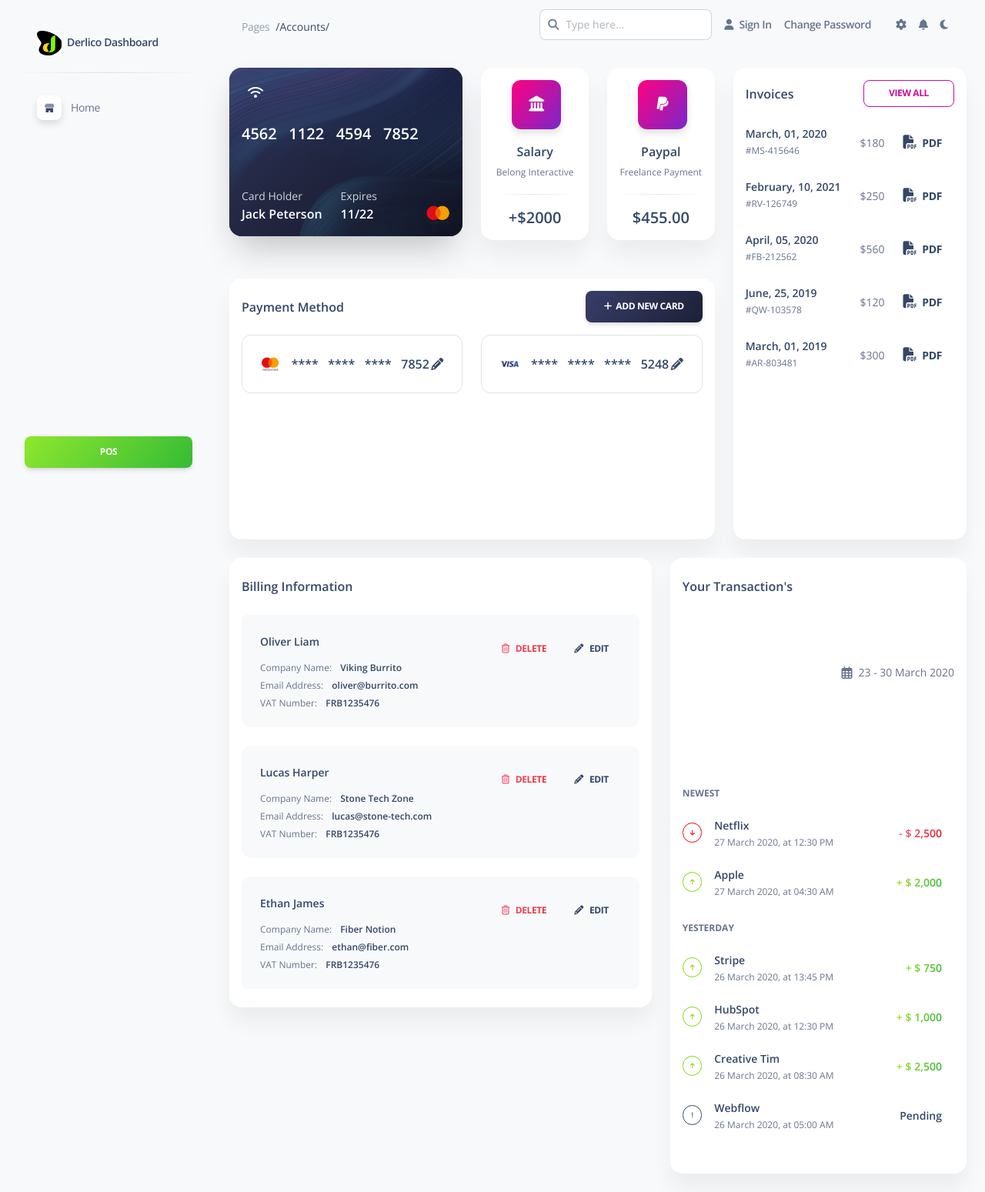
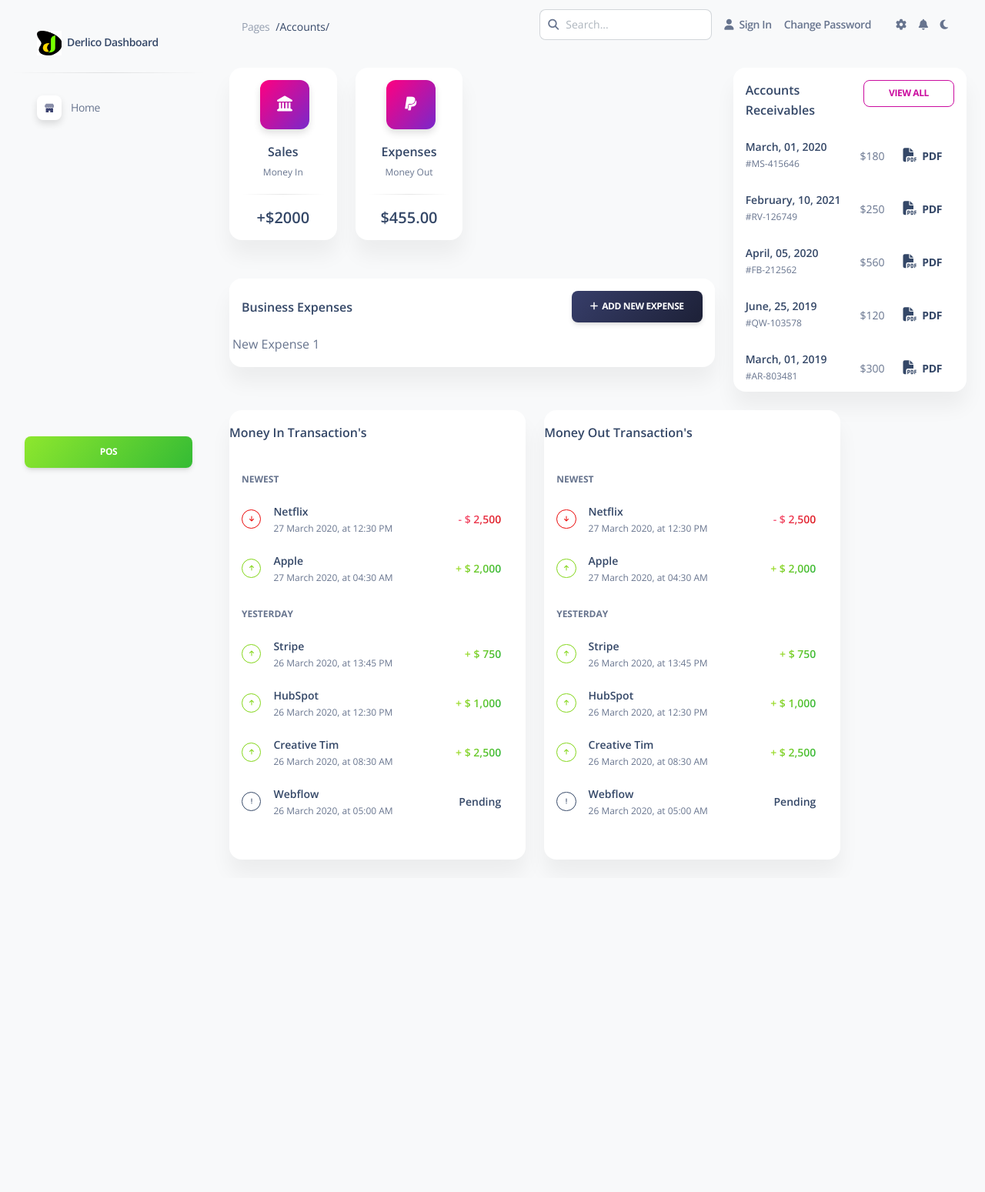
Before and after one commit to derlico/SimplePOS, a Django app: page /accounts/ in a window 1280 px wide. Shown: the whole page at 77% size. After the commit the page ends 1060 px from the top, so only its background shows below. Run offline with Django 4.2, Linux system fonts and the light colour scheme; some libraries are stand-ins or nearby versions.

Commit message:
gui/POS edits

```diff
--- a/Home/templates/includes/navigation.html
+++ b/Home/templates/includes/navigation.html
@@ -14,7 +14,7 @@
       <div class="ms-md-auto pe-md-3 d-flex align-items-center">
         <div class="input-group">
           <span class="input-group-text text-body"><i class="fas fa-search" aria-hidden="true"></i></span>
-          <input type="text" class="form-control" placeholder="Type here...">
+          <input type="text" class="form-control" placeholder="Search...">
         </div>
       </div>
       <ul class="navbar-nav  justify-content-end">
--- a/Home/templates/layouts/base.html
+++ b/Home/templates/layouts/base.html
@@ -9,10 +9,11 @@
 
 <head>
     <meta http-equiv="Content-Type" content="text/html; charset=utf-8"/>
-    <title>
-      Derlico POS
-    </title>
-
+     {% if title %}
+     <title>Derlico - {{title}}</title>
+     {% else %}
+     <title>Derlico - POS</title>
+     {%  endif %}
     <!-- Favicon -->
     <meta charset="utf-8" />
     <meta name="viewport" content="width=device-width, initial-scale=1, shrink-to-fit=no">
--- a/Home/templates/pages/accounts.html
+++ b/Home/templates/pages/accounts.html
@@ -6,32 +6,6 @@
   <div class="row">
     <div class="col-lg-8">
       <div class="row">
-        <div class="col-xl-6 mb-xl-0 mb-4">
-          <div class="card bg-transparent shadow-xl">
-            <div class="overflow-hidden position-relative border-radius-xl" style="background-image: url('../assets/img/curved-images/curved14.jpg');">
-              <span class="mask bg-gradient-dark"></span>
-              <div class="card-body position-relative z-index-1 p-3">
-                <i class="fas fa-wifi text-white p-2"></i>
-                <h5 class="text-white mt-4 mb-5 pb-2">4562&nbsp;&nbsp;&nbsp;1122&nbsp;&nbsp;&nbsp;4594&nbsp;&nbsp;&nbsp;7852</h5>
-                <div class="d-flex">
-                  <div class="d-flex">
-                    <div class="me-4">
-                      <p class="text-white text-sm opacity-8 mb-0">Card Holder</p>
-                      <h6 class="text-white mb-0">Jack Peterson</h6>
-                    </div>
-                    <div>
-                      <p class="text-white text-sm opacity-8 mb-0">Expires</p>
-                      <h6 class="text-white mb-0">11/22</h6>
-                    </div>
-                  </div>
-                  <div class="ms-auto w-20 d-flex align-items-end justify-content-end">
-                    <img class="w-60 mt-2" src="{% static 'img/logos/mastercard.png' %}" alt="logo">
-                  </div>
-                </div>
-              </div>
-            </div>
-          </div>
-        </div>
         <div class="col-xl-6">
           <div class="row">
             <div class="col-md-6">
@@ -42,8 +16,8 @@
                   </div>
                 </div>
                 <div class="card-body pt-0 p-3 text-center">
-                  <h6 class="text-center mb-0">Salary</h6>
-                  <span class="text-xs">Belong Interactive</span>
+                  <h6 class="text-center mb-0">Sales</h6>
+                  <span class="text-xs">Money In</span>
                   <hr class="horizontal dark my-3">
                   <h5 class="mb-0">+$2000</h5>
                 </div>
@@ -57,8 +31,8 @@
                   </div>
                 </div>
                 <div class="card-body pt-0 p-3 text-center">
-                  <h6 class="text-center mb-0">Paypal</h6>
-                  <span class="text-xs">Freelance Payment</span>
+                  <h6 class="text-center mb-0">Expenses</h6>
+                  <span class="text-xs">Money Out</span>
                   <hr class="horizontal dark my-3">
                   <h5 class="mb-0">$455.00</h5>
                 </div>
@@ -71,29 +45,16 @@
             <div class="card-header pb-0 p-3">
               <div class="row">
                 <div class="col-6 d-flex align-items-center">
-                  <h6 class="mb-0">Payment Method</h6>
+                  <h6 class="mb-0">Business Expenses</h6>
                 </div>
                 <div class="col-6 text-end">
-                  <a class="btn bg-gradient-dark mb-0" href="javascript:;"><i class="fas fa-plus"></i>&nbsp;&nbsp;Add New Card</a>
+                  <a class="btn bg-gradient-dark mb-0" href="javascript:;"><i class="fas fa-plus"></i>&nbsp;&nbsp;Add New Expense</a>
                 </div>
               </div>
             </div>
             <div class="card-body p-3">
               <div class="row">
-                <div class="col-md-6 mb-md-0 mb-4">
-                  <div class="card card-body border card-plain border-radius-lg d-flex align-items-center flex-row">
-                    <img class="w-10 me-3 mb-0" src="{% static 'img/logos/mastercard.png' %}" alt="logo">
-                    <h6 class="mb-0">****&nbsp;&nbsp;&nbsp;****&nbsp;&nbsp;&nbsp;****&nbsp;&nbsp;&nbsp;7852</h6>
-                    <i class="fas fa-pencil-alt ms-auto text-dark cursor-pointer" data-bs-toggle="tooltip" data-bs-placement="top" title="Edit Card"></i>
-                  </div>
-                </div>
-                <div class="col-md-6">
-                  <div class="card card-body border card-plain border-radius-lg d-flex align-items-center flex-row">
-                    <img class="w-10 me-3 mb-0" src="{% static 'img/logos/visa.png' %}" alt="logo">
-                    <h6 class="mb-0">****&nbsp;&nbsp;&nbsp;****&nbsp;&nbsp;&nbsp;****&nbsp;&nbsp;&nbsp;5248</h6>
-                    <i class="fas fa-pencil-alt ms-auto text-dark cursor-pointer" data-bs-toggle="tooltip" data-bs-placement="top" title="Edit Card"></i>
-                  </div>
-                </div>
+                New Expense 1
               </div>
             </div>
           </div>
@@ -105,7 +66,7 @@
         <div class="card-header pb-0 p-3">
           <div class="row">
             <div class="col-6 d-flex align-items-center">
-              <h6 class="mb-0">Invoices</h6>
+              <h6 class="mb-0">Accounts Receivables</h6>
             </div>
             <div class="col-6 text-end">
               <button class="btn btn-outline-primary btn-sm mb-0">View All</button>
@@ -170,47 +131,87 @@
     </div>
   </div>
   <div class="row">
-    <div class="col-md-7 mt-4">
-      <div class="card">
-        <div class="card-header pb-0 px-3">
-          <h6 class="mb-0">Billing Information</h6>
-        </div>
+    <div class="col-md-5 mt-4">
+      <div class="card h-100 mb-4">
+          <div class="row">
+              <h6 class="mb-3 mt-3">Money In Transaction's</h6>
+          </div>
         <div class="card-body pt-4 p-3">
+          <h6 class="text-uppercase text-body text-xs font-weight-bolder mb-3">Newest</h6>
           <ul class="list-group">
-            <li class="list-group-item border-0 d-flex p-4 mb-2 bg-gray-100 border-radius-lg">
-              <div class="d-flex flex-column">
-                <h6 class="mb-3 text-sm">Oliver Liam</h6>
-                <span class="mb-2 text-xs">Company Name: <span class="text-dark font-weight-bold ms-sm-2">Viking Burrito</span></span>
-                <span class="mb-2 text-xs">Email Address: <span class="text-dark ms-sm-2 font-weight-bold">oliver@burrito.com</span></span>
-                <span class="text-xs">VAT Number: <span class="text-dark ms-sm-2 font-weight-bold">FRB1235476</span></span>
+            <li class="list-group-item border-0 d-flex justify-content-between ps-0 mb-2 border-radius-lg">
+              <div class="d-flex align-items-center">
+                <button class="btn btn-icon-only btn-rounded btn-outline-danger mb-0 me-3 btn-sm d-flex align-items-center justify-content-center"><i class="fas fa-arrow-down"></i></button>
+                <div class="d-flex flex-column">
+                  <h6 class="mb-1 text-dark text-sm">Netflix</h6>
+                  <span class="text-xs">27 March 2020, at 12:30 PM</span>
+                </div>
               </div>
-              <div class="ms-auto text-end">
-                <a class="btn btn-link text-danger text-gradient px-3 mb-0" href="javascript:;"><i class="far fa-trash-alt me-2"></i>Delete</a>
-                <a class="btn btn-link text-dark px-3 mb-0" href="javascript:;"><i class="fas fa-pencil-alt text-dark me-2" aria-hidden="true"></i>Edit</a>
+              <div class="d-flex align-items-center text-danger text-gradient text-sm font-weight-bold">
+                - $ 2,500
               </div>
             </li>
-            <li class="list-group-item border-0 d-flex p-4 mb-2 mt-3 bg-gray-100 border-radius-lg">
-              <div class="d-flex flex-column">
-                <h6 class="mb-3 text-sm">Lucas Harper</h6>
-                <span class="mb-2 text-xs">Company Name: <span class="text-dark font-weight-bold ms-sm-2">Stone Tech Zone</span></span>
-                <span class="mb-2 text-xs">Email Address: <span class="text-dark ms-sm-2 font-weight-bold">lucas@stone-tech.com</span></span>
-                <span class="text-xs">VAT Number: <span class="text-dark ms-sm-2 font-weight-bold">FRB1235476</span></span>
+            <li class="list-group-item border-0 d-flex justify-content-between ps-0 mb-2 border-radius-lg">
+              <div class="d-flex align-items-center">
+                <button class="btn btn-icon-only btn-rounded btn-outline-success mb-0 me-3 btn-sm d-flex align-items-center justify-content-center"><i class="fas fa-arrow-up"></i></button>
+                <div class="d-flex flex-column">
+                  <h6 class="mb-1 text-dark text-sm">Apple</h6>
+                  <span class="text-xs">27 March 2020, at 04:30 AM</span>
+                </div>
               </div>
-              <div class="ms-auto text-end">
-                <a class="btn btn-link text-danger text-gradient px-3 mb-0" href="javascript:;"><i class="far fa-trash-alt me-2"></i>Delete</a>
-                <a class="btn btn-link text-dark px-3 mb-0" href="javascript:;"><i class="fas fa-pencil-alt text-dark me-2" aria-hidden="true"></i>Edit</a>
+              <div class="d-flex align-items-center text-success text-gradient text-sm font-weight-bold">
+                + $ 2,000
               </div>
             </li>
-            <li class="list-group-item border-0 d-flex p-4 mb-2 mt-3 bg-gray-100 border-radius-lg">
-              <div class="d-flex flex-column">
-                <h6 class="mb-3 text-sm">Ethan James</h6>
-                <span class="mb-2 text-xs">Company Name: <span class="text-dark font-weight-bold ms-sm-2">Fiber Notion</span></span>
-                <span class="mb-2 text-xs">Email Address: <span class="text-dark ms-sm-2 font-weight-bold">ethan@fiber.com</span></span>
-                <span class="text-xs">VAT Number: <span class="text-dark ms-sm-2 font-weight-bold">FRB1235476</span></span>
+          </ul>
+          <h6 class="text-uppercase text-body text-xs font-weight-bolder my-3">Yesterday</h6>
+          <ul class="list-group">
+            <li class="list-group-item border-0 d-flex justify-content-between ps-0 mb-2 border-radius-lg">
+              <div class="d-flex align-items-center">
+                <button class="btn btn-icon-only btn-rounded btn-outline-success mb-0 me-3 btn-sm d-flex align-items-center justify-content-center"><i class="fas fa-arrow-up"></i></button>
+                <div class="d-flex flex-column">
+                  <h6 class="mb-1 text-dark text-sm">Stripe</h6>
+                  <span class="text-xs">26 March 2020, at 13:45 PM</span>
+                </div>
               </div>
-              <div class="ms-auto text-end">
-                <a class="btn btn-link text-danger text-gradient px-3 mb-0" href="javascript:;"><i class="far fa-trash-alt me-2"></i>Delete</a>
-                <a class="btn btn-link text-dark px-3 mb-0" href="javascript:;"><i class="fas fa-pencil-alt text-dark me-2" aria-hidden="true"></i>Edit</a>
+              <div class="d-flex align-items-center text-success text-gradient text-sm font-weight-bold">
+                + $ 750
+              </div>
+            </li>
+            <li class="list-group-item border-0 d-flex justify-content-between ps-0 mb-2 border-radius-lg">
+              <div class="d-flex align-items-center">
+                <button class="btn btn-icon-only btn-rounded btn-outline-success mb-0 me-3 btn-sm d-flex align-items-center justify-content-center"><i class="fas fa-arrow-up"></i></button>
+                <div class="d-flex flex-column">
+                  <h6 class="mb-1 text-dark text-sm">HubSpot</h6>
+                  <span class="text-xs">26 March 2020, at 12:30 PM</span>
+                </div>
+              </div>
+              <div class="d-flex align-items-center text-success text-gradient text-sm font-weight-bold">
+                + $ 1,000
+              </div>
+            </li>
+            <li class="list-group-item border-0 d-flex justify-content-between ps-0 mb-2 border-radius-lg">
+              <div class="d-flex align-items-center">
+                <button class="btn btn-icon-only btn-rounded btn-outline-success mb-0 me-3 btn-sm d-flex align-items-center justify-content-center"><i class="fas fa-arrow-up"></i></button>
+                <div class="d-flex flex-column">
+                  <h6 class="mb-1 text-dark text-sm">Creative Tim</h6>
+                  <span class="text-xs">26 March 2020, at 08:30 AM</span>
+                </div>
+              </div>
+              <div class="d-flex align-items-center text-success text-gradient text-sm font-weight-bold">
+                + $ 2,500
+              </div>
+            </li>
+            <li class="list-group-item border-0 d-flex justify-content-between ps-0 mb-2 border-radius-lg">
+              <div class="d-flex align-items-center">
+                <button class="btn btn-icon-only btn-rounded btn-outline-dark mb-0 me-3 btn-sm d-flex align-items-center justify-content-center"><i class="fas fa-exclamation"></i></button>
+                <div class="d-flex flex-column">
+                  <h6 class="mb-1 text-dark text-sm">Webflow</h6>
+                  <span class="text-xs">26 March 2020, at 05:00 AM</span>
+                </div>
+              </div>
+              <div class="d-flex align-items-center text-dark text-sm font-weight-bold">
+                Pending
               </div>
             </li>
           </ul>
@@ -219,17 +220,9 @@
     </div>
     <div class="col-md-5 mt-4">
       <div class="card h-100 mb-4">
-        <div class="card-header pb-0 px-3">
           <div class="row">
-            <div class="col-md-6">
-              <h6 class="mb-0">Your Transaction's</h6>
-            </div>
-            <div class="col-md-6 d-flex justify-content-end align-items-center">
-              <i class="far fa-calendar-alt me-2"></i>
-              <small>23 - 30 March 2020</small>
-            </div>
+              <h6 class="mb-3 mt-3">Money Out Transaction's</h6>
           </div>
-        </div>
         <div class="card-body pt-4 p-3">
           <h6 class="text-uppercase text-body text-xs font-weight-bolder mb-3">Newest</h6>
           <ul class="list-group">
--- a/Home/urls.py
+++ b/Home/urls.py
@@ -8,7 +8,7 @@
     path('accounts/', views.accounts, name='accounts'),
     path('catalog/', views.products, name='catalog'),
     path('pos/', views.pos, name='pos'),
-    path('reports/', views.sales, name='reports'),
+    path('reports/', views.index, name='reports'),
     path('settings/', views.settings, name='settings'),
     path('accounts/profile/', views.profile, name='profile'),
 
--- a/Home/views.py
+++ b/Home/views.py
@@ -1,5 +1,5 @@
 from django.shortcuts import render, redirect
-from django.db.models import Sum
+from django.db.models import Sum, Avg
 from django.contrib.auth.views import LoginView, PasswordResetView, PasswordChangeView, PasswordResetConfirmView
 
 from Home.models import *
@@ -75,9 +75,12 @@
   return render(request, 'pages/catalog.html', {'service': services})
 
 def sales(request):
-  sales = Sale.objects.aggregate(Sum('sale_amount'))
-  return render(request, 'pages/reports.html', {'sale': sales})
+  sales = Sale.objects.aggregate(Avg('sale_amount'))
+  return render(request, 'pages/reports.html', {'sales': sales})
 
 def pos(request):
   product = Product.objects.all()
   return render(request, 'pages/pos.html', {'products': product})
+
+#def add_to_cart(request):
+  #product = Product.objects.filter
--- a/POS/templates/includes/navigation.html
+++ b/POS/templates/includes/navigation.html
@@ -14,7 +14,7 @@
       <div class="ms-md-auto pe-md-3 d-flex align-items-center">
         <div class="input-group">
           <span class="input-group-text text-body"><i class="fas fa-search" aria-hidden="true"></i></span>
-          <input type="text" class="form-control" placeholder="Type here...">
+          <input type="text" class="form-control" placeholder="Search...">
         </div>
       </div>
       <ul class="navbar-nav  justify-content-end">
```
Also changed, not shown: Home/models.py (+24 -1 lines), Home/templates/pages/catalog.html (+82 -62 lines), Home/templates/pages/index.html (+4 -3 lines), Home/templates/pages/pos.html (+42 -10 lines).
